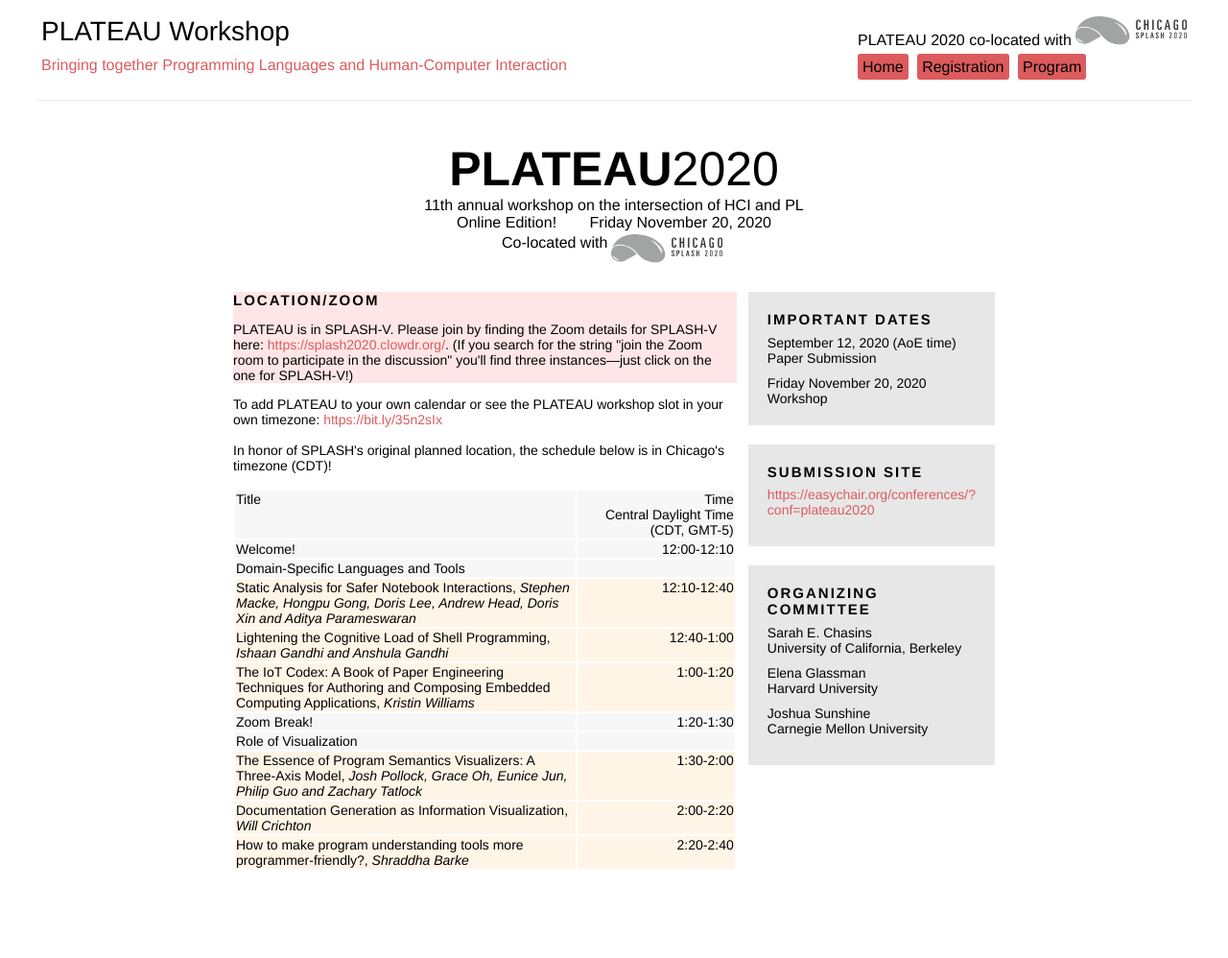
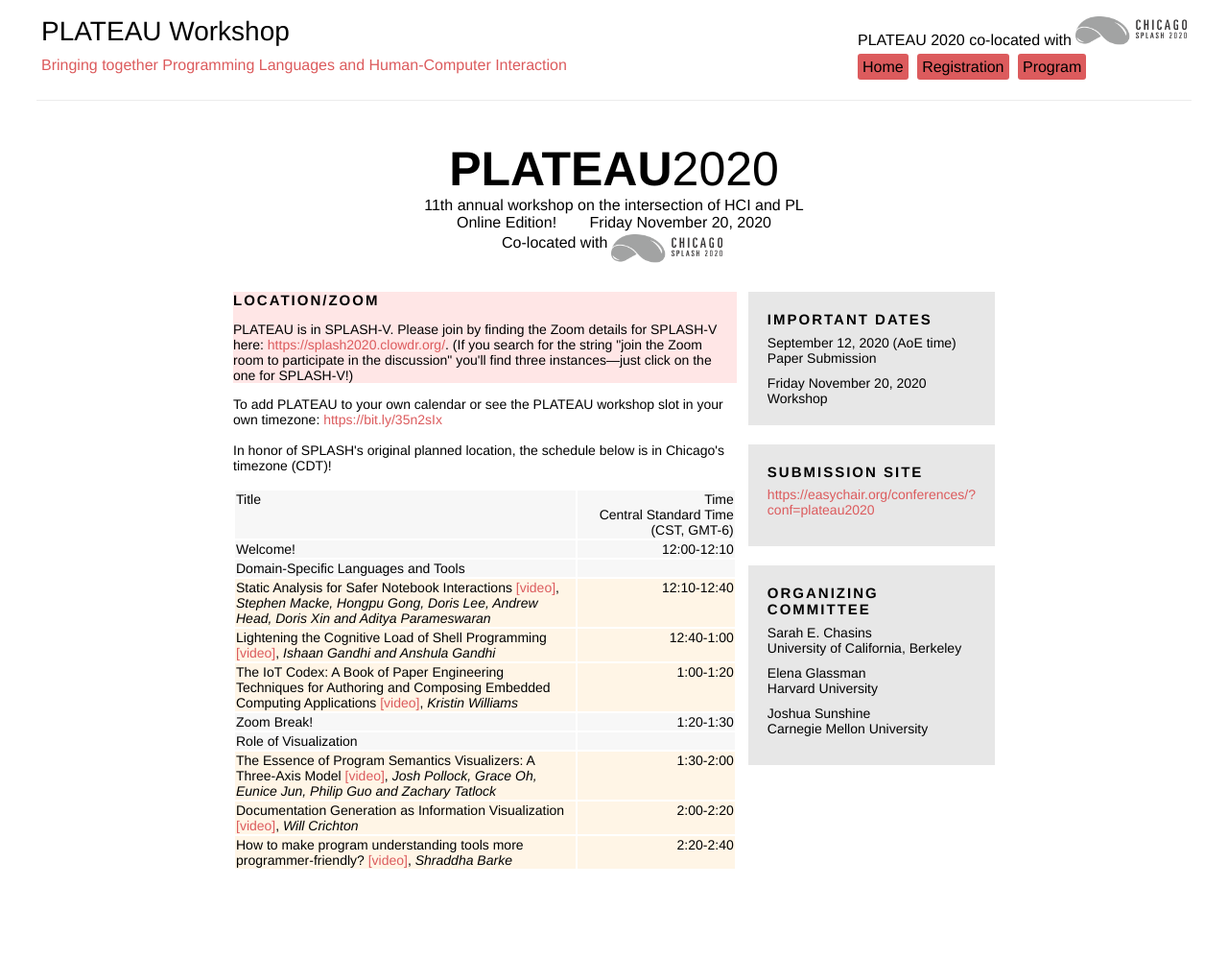
Before and after one commit to plateau-workshop/plateau-2020, a Jekyll site: the page built from schedule.html, in a window 1280 px wide. Shown: the whole page at 96% size. Built offline with Jekyll 4.4.1, drawn with Linux system fonts in a browser that asks for light colours.

Commit message:
Adding videos.

```diff
--- a/schedule.html
+++ b/schedule.html
@@ -21,16 +21,16 @@ In honor of SPLASH's original planned location, the schedule below is in Chicago
 
  <table>
 
-<tr class='break'><td class='schedule-left'>Title<span class='authors'></span></td><td class='schedule-right'>Time <br> Central Daylight Time (CDT, GMT-5)</td></tr>
+<tr class='break'><td class='schedule-left'>Title<span class='authors'></span></td><td class='schedule-right'>Time <br> Central Standard Time (CST, GMT-6)</td></tr>
 <tr class='break'><td class='schedule-left'>Welcome!<span class='authors'></span></td><td class='schedule-right'>12:00-12:10</td></tr>
 <tr class='break'><td class='schedule-left'>Domain-Specific Languages and Tools<span class='authors'></span></td><td class='schedule-right'></td></tr>
-<tr class='talk'><td class='schedule-left'>Static Analysis for Safer Notebook Interactions, <span class='authors'>Stephen Macke, Hongpu Gong, Doris Lee, Andrew Head, Doris Xin and Aditya Parameswaran</span></td><td class='schedule-right'>12:10-12:40</td></tr>
-<tr class='talk'><td class='schedule-left'>Lightening the Cognitive Load of Shell Programming, <span class='authors'>Ishaan Gandhi and Anshula Gandhi</span></td><td class='schedule-right'>12:40-1:00</td></tr>
-<tr class='talk'><td class='schedule-left'>The IoT Codex: A Book of Paper Engineering Techniques for Authoring and Composing Embedded Computing Applications, <span class='authors'>Kristin Williams</span></td><td class='schedule-right'>1:00-1:20</td></tr>
+<tr class='talk'><td class='schedule-left'>Static Analysis for Safer Notebook Interactions <a href='https://drive.google.com/file/d/1Tk85MyPf_UQ3ONBfQIOzoxbb95-6AKMW/view?usp=sharing' target='_blank'>[video]</a>, <span class='authors'>Stephen Macke, Hongpu Gong, Doris Lee, Andrew Head, Doris Xin and Aditya Parameswaran</span></td><td class='schedule-right'>12:10-12:40</td></tr>
+<tr class='talk'><td class='schedule-left'>Lightening the Cognitive Load of Shell Programming <a href='https://drive.google.com/file/d/1l7bs2VbOPNXajlT4TEgx4oqEJbo_gGJA/view?usp=sharing' target='_blank'>[video]</a>, <span class='authors'>Ishaan Gandhi and Anshula Gandhi</span></td><td class='schedule-right'>12:40-1:00</td></tr>
+<tr class='talk'><td class='schedule-left'>The IoT Codex: A Book of Paper Engineering Techniques for Authoring and Composing Embedded Computing Applications <a href='https://drive.google.com/file/d/1e3Bheak1LD3F3P-mDGJKLDu6o6rtfd6C/view?usp=sharing' target='_blank'>[video]</a>, <span class='authors'>Kristin Williams</span></td><td class='schedule-right'>1:00-1:20</td></tr>
 <tr class='break'><td class='schedule-left'>Zoom Break!<span class='authors'></span></td><td class='schedule-right'>1:20-1:30</td></tr>
 <tr class='break'><td class='schedule-left'>Role of Visualization<span class='authors'></span></td><td class='schedule-right'></td></tr>
-<tr class='talk'><td class='schedule-left'>The Essence of Program Semantics Visualizers: A Three-Axis Model, <span class='authors'>Josh Pollock, Grace Oh, Eunice Jun, Philip Guo and Zachary Tatlock</span></td><td class='schedule-right'>1:30-2:00</td></tr>
-<tr class='talk'><td class='schedule-left'>Documentation Generation as Information Visualization, <span class='authors'>Will Crichton</span></td><td class='schedule-right'>2:00-2:20</td></tr>
-<tr class='talk'><td class='schedule-left'>How to make program understanding tools more programmer-friendly?, <span class='authors'>Shraddha Barke</span></td><td class='schedule-right'>2:20-2:40</td></tr>
+<tr class='talk'><td class='schedule-left'>The Essence of Program Semantics Visualizers: A Three-Axis Model <a href='https://drive.google.com/file/d/19ippGZyZXEZSzWjW5zeSnm-zuqvZRD4T/view?usp=sharing' target='_blank'>[video]</a>, <span class='authors'>Josh Pollock, Grace Oh, Eunice Jun, Philip Guo and Zachary Tatlock</span></td><td class='schedule-right'>1:30-2:00</td></tr>
+<tr class='talk'><td class='schedule-left'>Documentation Generation as Information Visualization <a href='https://drive.google.com/file/d/1okMm4dzG0y8qMK0yLXztYBCBCrgxnthN/view?usp=sharing' target='_blank'>[video]</a>, <span class='authors'>Will Crichton</span></td><td class='schedule-right'>2:00-2:20</td></tr>
+<tr class='talk'><td class='schedule-left'>How to make program understanding tools more programmer-friendly? <a href='https://drive.google.com/file/d/1dSwGjem-T-sBtSLg6ammV-BseawydVRI/view?usp=sharing' target='_blank'>[video]</a>, <span class='authors'>Shraddha Barke</span></td><td class='schedule-right'>2:20-2:40</td></tr>
 
 </table>
```
Also changed, not shown: 1 other file.
